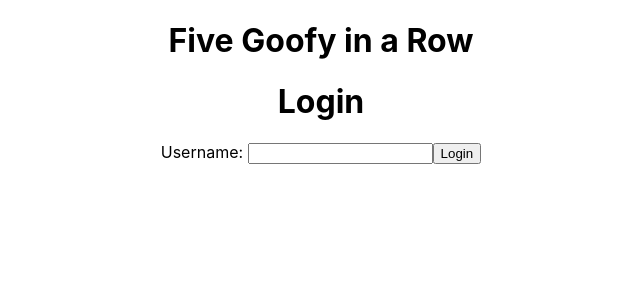
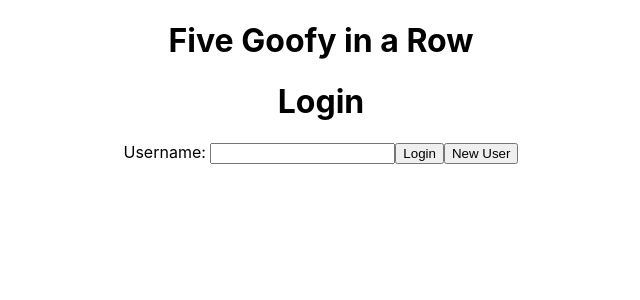
Before and after one commit to nguyensjsu/sp19-202-goofy-object, a React (Create React App) app in the folder frontend/: page /login in a window 1280 px wide. Shown: the top 300 px of the page, without its empty margins (319-959 px from the left). Built offline with nearby package versions, Linux system fonts and the light colour scheme.

Commit message:
adding new page

```diff
--- a/frontend/src/App.js
+++ b/frontend/src/App.js
@@ -6,6 +6,7 @@ import { BrowserRouter as Router, Route, Link, Redirect, Switch } from 'react-ro
 import ChessBoard from './ChessBoard/ChessBoard';
 import LoginPage from './LoginPage/LoginPage';
 import ModeSelection from './ModeSelection/ModeSelection';
+import RegisterPage from './RegisterPage/RegisterPage';
 
 class App extends Component {
 
@@ -28,9 +29,10 @@ class App extends Component {
           <h1>Five Goofy in a Row</h1>
           <Switch>
             <Route path="/login" render={(props) => <LoginPage {...props} onLoginHandler={this.onLoginHandler} />} />
+            <Route path="/register" component={RegisterPage} />
+            {this.state.loggedIn ? null : <Redirect to="/login"></Redirect>}
             <Route path="/mode" component={ModeSelection} />
             {this.state.loggedIn ? <Route path="/game" component={ChessBoard} /> : null}
-            {this.state.loggedIn ? null : <Redirect to="/login"></Redirect>}
           </Switch>
         </div>
       </Router>
--- a/frontend/src/LoginPage/LoginPage.js
+++ b/frontend/src/LoginPage/LoginPage.js
@@ -37,6 +37,10 @@ class LoginPage extends Component {
         })
     }
 
+    onNewUserHandler = () => {
+        this.props.history.push('/register')
+    }
+
     render() {
         return (
             <React.Fragment>
@@ -44,6 +48,7 @@ class LoginPage extends Component {
                 <label htmlFor="username">Username: </label>
                 <input type="text" id="username" value={this.state.username} onChange={this.onChangeHandler}></input>
                 <input type="button" value="Login" onClick={this.onLoginHandler}></input>
+                <input type="button" value="New User" onClick={this.onNewUserHandler}></input>
                 <p>{this.state.msg}</p>
             </React.Fragment>
 
```
